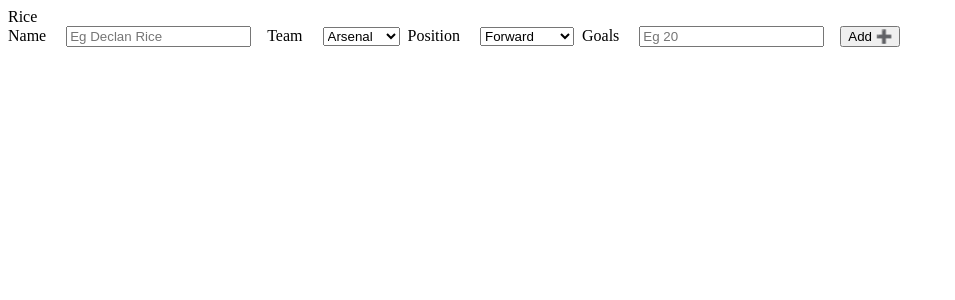
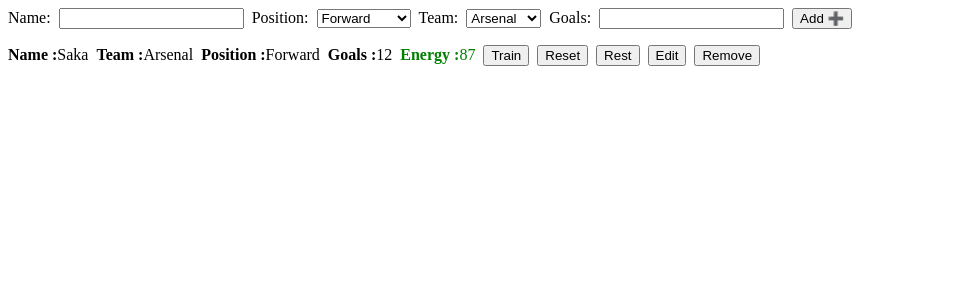
Before and after one commit to proclaimed11/react-tutor, a React (Vite) app: page / in a window 1280 px wide. Shown: the top 300 px of the page, without its empty margins (0-955 px from the left). Built offline with nearby package versions, Linux system fonts and the light colour scheme.

Commit message:
updated on 23/03/26 21:00

```diff
--- a/src/Practise/FundamentalsReact/projects/phaseOneV5.tsx
+++ b/src/Practise/FundamentalsReact/projects/phaseOneV5.tsx
@@ -1,43 +1,35 @@
 import { useState, type ChangeEvent, type FormEvent } from "react";
 
-type Team = "Arsenal" | "Liverpool" | "Man Utd" | "Man City";
+type Team = "Arsenal" | "Chelsea" | "Man City";
 
-type Position = "Forward" | "Midfielder" | "Defender" | "GoalKeeper";
-
+type Position = "Forward" | "MidFielder" | "Defender" | "GoalKeeper";
 
 interface Player{
     id:number,
     name:string,
     position:Position,
     team:Team,
-    goals:number,
+    goals?:number,
     energy:number
 }
 
 interface PlayerProps<T>{
     players:T[],
     title?:string,
-OnTrain:(player:T)=>void,
-OnReset:(player:T)=>void,
-OnRest:(player:T)=>void,
-OnUpdate:(player:T)=>void,
-OnRemove:(playerId:number)=>void,
+    onTrain:(player:T)=>void,
+    onRest:(player:T)=>void,
+    onReset:(player:T)=>void,
+    onRemove:(playerId:number)=>void,
+    onUpdate:(player:T)=>void,
 }
 
 const PlayerProfile=(prop:PlayerProps<Player>)=>{
-    const [editingId, setEditingId] = useState<number | null>(null);
+const [editId, setEditId] = useState<number | null>(null);
+const [editForm, setEditForm] = useState<Partial<Player>>({});
 
-    const [editform, setEditForm] = useState<Partial<Player>>({}) // the form can have the same parameters as  the player but still some fields can still be missing
-
-    const energyColors=(value:number):string=>{
-    if(value >= 70) return "green";
-    if(value >= 30) return "orange";
-     return "red";
-    }
-
-    const startEditing = (player:Player) =>{
-    setEditingId(player.id);
-    setEditForm({...player})
+const startEdit=(player:Player)=>{
+setEditId(player.id);
+setEditForm(player);
 }
 
 const handleEditChange=(e:ChangeEvent<HTMLSelectElement | HTMLInputElement>)=>{
@@ -45,69 +37,110 @@ const PlayerProfile=(prop:PlayerProps<Player>)=>{
 setEditForm((prev)=>({
 ...prev,
 [name]:value
-      }));
+}))
 }
 
 const saveEdit=(playerId:number)=>{
-    if(!editform.name?.trim()) return;
+if(!editForm.name?.trim()) return;
 
-    const updated = {
-        ...prop.players.find((p)=>p.id === playerId)!,
-        ...editform,
-    };
+const updated ={
+...prop.players.find((p)=>p.id===playerId)!,
+...editForm
+}
 
-    prop.OnUpdate(updated);
-    setEditingId(null);
+prop.onUpdate(updated);
+setEditId(null);
 setEditForm({});
-    };
+}
 
-    const cancelEdit=()=>{
-        setEditingId(null);
+const cancel=()=>{
+    setEditId(null);
     setEditForm({});
+}
+
+const energyColor=(value:number):string=>{
+if(value > 70){return "green"};
+if(value > 30){return "orange"};
+return "red";
 }
 
 return(
 <>
-        {prop.players.map((player)=>(
+{prop.players.map((player)=>{
+    const isEditing = player.id === editId;
+    const currentOp = isEditing ? {...player,...editForm} : player;
+
+    return(
+        <div key={player.id}>
+            {isEditing ? (
+                <>
+                <label htmlFor="name">Name:</label>&nbsp;&nbsp;
+                <input name="name" onChange={handleEditChange} type="text" value={editForm.name ?? ""}/>&nbsp;&nbsp;
+
+                <label htmlFor="position">Position:</label>&nbsp;&nbsp;
+                <select name="position" value={editForm.position ?? ""} onChange={handleEditChange}>
+                 <option value="Forward">Forward</option>
+                 <option value="Midfielder">Midfielder</option>
+                 <option value="Defender">Defender</option>
+                 <option value="GoalKeeper">GoalKeeper</option>
+                </select>&nbsp;&nbsp;
+
+                <label htmlFor="team">Team:</label>&nbsp;&nbsp;
+                <select name="team" value={editForm.team ?? ""} onChange={handleEditChange}>
+                 <option value="Arsenal">Arsenal</option>
+                 <option value="Chelsea">Chelsea</option>
+                 <option value="Man City">Man City</option>
+                </select>&nbsp;&nbsp;
+
+                <label htmlFor="goals">Goals:</label>&nbsp;&nbsp;
+                <input name="goals" onChange={handleEditChange} type="number" value={editForm.goals ?? ""}/>&nbsp;&nbsp;
+                <button onClick={()=>saveEdit(player.id)}>save ✅</button>&nbsp;&nbsp;
+                <button onClick={()=>cancel()}>cancel ❌</button>
+                </>
+            ):(
                 <p key={player.id}>
-            <span><strong>Name:&nbsp;&nbsp;</strong>{player.name}</span>&nbsp;&nbsp;
-            <span><strong>Position:&nbsp;&nbsp;</strong>{player.position}</span>&nbsp;&nbsp;
-            <span><strong>Team:&nbsp;&nbsp;</strong>{player.team}</span>&nbsp;&nbsp;
-            {player.goals && <><span><strong>Goals:&nbsp;&nbsp;</strong>{player.goals}</span>&nbsp;&nbsp;</>}
-            <span style={{color:energyColors(player.energy)}}><strong>Energy:&nbsp;&nbsp;</strong>{player.energy}</span>&nbsp;&nbsp;
-            <button onClick={()=>prop.OnTrain(player)}>Train</button>&nbsp;&nbsp;
-            <button onClick={()=>prop.OnReset(player)}>Reset</button>&nbsp;&nbsp;
-            <button onClick={()=>prop.OnRest(player)}>Rest</button>&nbsp;&nbsp;
-            <button onClick={()=>prop.OnRemove(player.id)}>Remove</button>
+                <span><strong>Name :</strong>{player.name}</span>&nbsp;&nbsp;
+                <span><strong>Team :</strong>{player.team}</span>&nbsp;&nbsp;
+                <span><strong>Position :</strong>{player.position}</span>&nbsp;&nbsp;
+                {player.goals && <><span><strong>Goals :</strong>{player.goals}</span>&nbsp;&nbsp;</>}
+                <span  style={{color:energyColor(player.energy)}}><strong>Energy :</strong>{player.energy}</span>&nbsp;&nbsp;
+                <button onClick={()=>prop.onTrain(player)}>Train</button>&nbsp;&nbsp;
+                <button onClick={()=>prop.onReset(player)}>Reset</button>&nbsp;&nbsp;
+                <button onClick={()=>prop.onRest(player)}>Rest</button>&nbsp;&nbsp;
+                <button onClick={()=>startEdit(player)}>Edit</button>&nbsp;&nbsp;
+                <button onClick={()=>prop.onRemove(player.id)}>Remove</button>&nbsp;&nbsp;
                 </p>
-        ))}
+            )}
+        </div>
+    )
+})}
 </>
 )
 }
 
 const SquadManager5=()=>{
-  const [players, setPlayers] = useState<Player[]>([
+const [players, SetPlayers]=useState<Player[]>([
 {id:1,name:"Saka", position:"Forward",team:"Arsenal",goals:12,energy:87},
 ]);
 
-  const [newPlayer, setNewPlayer] = useState({
+const[newPlayer, setNewPlayer]=useState({
 name:"",
 position:"Forward" as Position,
 team:"Arsenal" as Team,
 goals:""
 })
 
-  const [errors, setErrors] = useState({
+const[error, setErrors]=useState({
     name:"",
     goals:""
-  })
+});
 
-  const clamper = (v:number) =>Math.max(0, Math.min(100,v));
+const clamper=(v:number)=> Math.max(0,Math.min(100,v));
 
-  const nextId = players.length > 0 ? Math.max(...players.map((p)=>p.id)) + 1: 1;
+const nextId = players.length > 0 ? Math.max(...players.map((p)=>p.id)) + 1:1;
 
-  const handleTrain = (playerToUpdate:Player)=>{
-   setPlayers((prev)=>(
+const handleTrain=(playerToUpdate:Player)=>{
+SetPlayers((prev)=>(
     prev.map((player)=>(
          player.id === playerToUpdate.id ?
          {...player, energy:clamper(player.energy - 20)}:
@@ -116,8 +149,8 @@ const SquadManager5=()=>{
 ))
 }
 
-   const handleRest = (playerToUpdate:Player)=>{
-   setPlayers((prev)=>(
+const handleRest=(playerToUpdate:Player)=>{
+SetPlayers((prev)=>(
     prev.map((player)=>(
          player.id === playerToUpdate.id ?
          {...player, energy:clamper(player.energy + 20)}:
@@ -126,8 +159,8 @@ const SquadManager5=()=>{
 ))
 }
 
-  const handleReset = (playerToUpdate:Player)=>{
-   setPlayers((prev)=>(
+const handleReset=(playerToUpdate:Player)=>{
+SetPlayers((prev)=>(
     prev.map((player)=>(
          player.id === playerToUpdate.id ?
          {...player, energy:100}:
@@ -136,61 +169,70 @@ const SquadManager5=()=>{
 ))
 }
 
-   const handleRemove = (playerid:number)=>{
-   setPlayers((prev)=>(
+const handleRemove=(playerId:number)=>{
+SetPlayers((prev)=>(
     prev.filter((player)=>(
-       player.id !== playerid
+         player.id === playerId
     ))
 ))
 }
 
-  const handleInputChange =(e:ChangeEvent<HTMLSelectElement | HTMLInputElement>)=>{
-    const {name, value} = e.target;
+const handleUpdate=(playerToUpdate:Player)=>{
+   SetPlayers((prev)=>(
+    prev.map((player)=>(
+         player.id === playerToUpdate.id ?
+         playerToUpdate : player
+    ))
+))
+}
+
+const handleInputChange=(e:ChangeEvent<HTMLSelectElement | HTMLInputElement>)=>{
+const {name,value} = e.target;
 setNewPlayer((prev)=>({
 ...prev,
 [name]:value
 }))
 }
 
-  const validateForm = ():Boolean=>{
+const validateForm=():boolean=>{
     let isValid = true;
-    const newError = {
+    const newErrors={
         name:"",
         goals:""
-    };
+    }
 
     if(!newPlayer.name.trim()){
-        newError.name = "Name is required";
-        isValid = false;
-    }else{
-        const nameLowerCase = newPlayer.name.toLowerCase();
-        const duplicate = players.some((player)=>player.name.toLowerCase() === nameLowerCase );
+        newErrors.name="Name is required"
+        isValid = false
+    } else {
+        const nameLowerCase = newPlayer.name.trim().toLowerCase();
+        const duplicate = players.some((player)=>player.name.toLowerCase()=== nameLowerCase);
 
         if(duplicate){
-            newError.name = "name already exists"
-            isValid = false;
+        newErrors.name="player already exists"
+        isValid=false;
         }
     }
 
     if(newPlayer.goals){
      const goalsNum = Number(newPlayer.goals);
-        if(isNaN(goalsNum) || goalsNum < 0 || typeof goalsNum!== "number"){
-            newError.goals = "Goals has to be anumber greater than 0"
-            isValid = false
+
+     if(isNaN(goalsNum) || goalsNum < 0){
+        newErrors.goals="Goals should be a number greater than 0";
+        isValid=false;
      }
     }
 
-    setErrors(newError);
+    setErrors(newErrors);
     return isValid;
 }
-
 
 const handleAddPlayer=(e:FormEvent)=>{
 e.preventDefault();
 
 if(!validateForm()) return;
 
-   const newAddPlayer:Player={
+const playerAdd={
     id:nextId,
     name:newPlayer.name,
     position:newPlayer.position,
@@ -199,7 +241,12 @@ const SquadManager5=()=>{
     energy:100
 }
 
-   setPlayers((prev)=>([...prev,newAddPlayer]));
+SetPlayers((prev)=>([...prev,playerAdd]));
+
+setErrors({
+    name:"",
+    goals:""
+});
 
 setNewPlayer({
 name:"",
@@ -207,46 +254,45 @@ const SquadManager5=()=>{
 team:"Arsenal" as Team,
 goals:""
 })
+
 }
 
 return(
     <>
     <form onSubmit={handleAddPlayer}>
-    <label htmlFor="name">Name &nbsp;&nbsp;</label>&nbsp;&nbsp;
-    <input name="name" onChange={handleInputChange} type="text" value={newPlayer.name} placeholder="Eg Declan Rice"/>&nbsp;&nbsp;
-    {errors.name && <span style={{color:"red"}}>{errors.name}</span>}&nbsp;&nbsp;
+        <label htmlFor="name">Name:</label>&nbsp;&nbsp;
+        <input name="name" onChange={handleInputChange} type="text" value={newPlayer.name}/>&nbsp;&nbsp;
+        {error.name && <span style={{color:"red"}}>{error.name}</span>}
 
-        <label htmlFor="team">Team &nbsp;&nbsp;</label>&nbsp;&nbsp;
-        <select name="team" onChange={handleInputChange} value={newPlayer.team}>
-        <option value="Arsenal">Arsenal</option>
-        <option value="Liverpool">Liverpool</option>
-        <option value="Man Utd">Man Utd</option>
-        <option value="Man City">Man City</option>
-    </select>&nbsp;&nbsp;
-
-    <label htmlFor="position">Position &nbsp;&nbsp;</label>&nbsp;&nbsp;
-    <select name="position" onChange={handleInputChange} value={newPlayer.position}>
+        <label htmlFor="position">Position:</label>&nbsp;&nbsp;
+        <select name="position" value={newPlayer.position} onChange={handleInputChange}>
             <option value="Forward">Forward</option>
             <option value="Midfielder">Midfielder</option>
             <option value="Defender">Defender</option>
             <option value="GoalKeeper">GoalKeeper</option>
         </select>&nbsp;&nbsp;
 
-    <label htmlFor="goals">Goals &nbsp;&nbsp;</label>&nbsp;&nbsp;
-    <input name="goals" onChange={handleInputChange} type="number" value={newPlayer.name} placeholder="Eg 20"/>&nbsp;&nbsp;
-    {errors.goals && <span style={{color:"red"}}>{errors.goals}</span>}&nbsp;&nbsp;
+        <label htmlFor="team">Team:</label>&nbsp;&nbsp;
+        <select name="team" value={newPlayer.team} onChange={handleInputChange}>
+            <option value="Arsenal">Arsenal</option>
+            <option value="Chelsea">Chelsea</option>
+            <option value="Man City">Man City</option>
+        </select>&nbsp;&nbsp;
 
+        <label htmlFor="goals">Goals:</label>&nbsp;&nbsp;
+        <input name="goals" onChange={handleInputChange} type="number" value={newPlayer.goals}/>&nbsp;&nbsp;
         <button type="submit">Add ➕</button>&nbsp;&nbsp;
     </form>
 
-    {/* <PlayerProfile
+
+    <PlayerProfile
     players={players}
-    title="Squad Lists"
-    OnTrain={handleTrain}
-    OnReset={handleReset}
-    OnRest={handleRest}
-    OnRemove={handleRemove}
-    /> */}
+    onRemove={handleRemove}
+    onReset={handleReset}
+    onRest={handleRest}
+    onTrain={handleTrain}
+    onUpdate={handleUpdate}
+    />
     </>
 )
 }
--- a/src/main.tsx
+++ b/src/main.tsx
@@ -55,7 +55,7 @@ createRoot(document.getElementById('root')!).render(
 
       {/* <Usestate/> */}
 
-      <UseEffect/>
+      {/* <UseEffect/> */}
 
     {/* <SquadManagerV3/>  */}
 
```
Also changed, not shown: 1 other file (tests, documents, lock files or other folders). Lines whose indentation alone changed are shown as unchanged.
